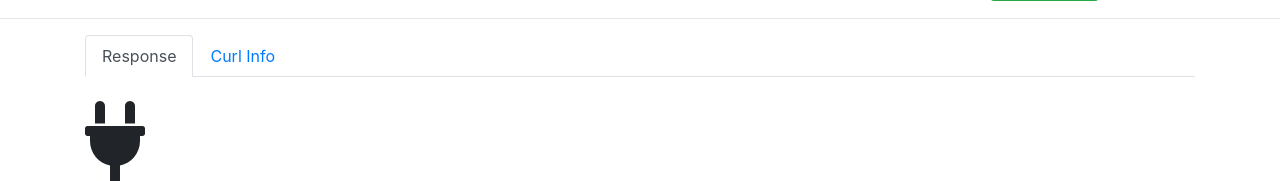
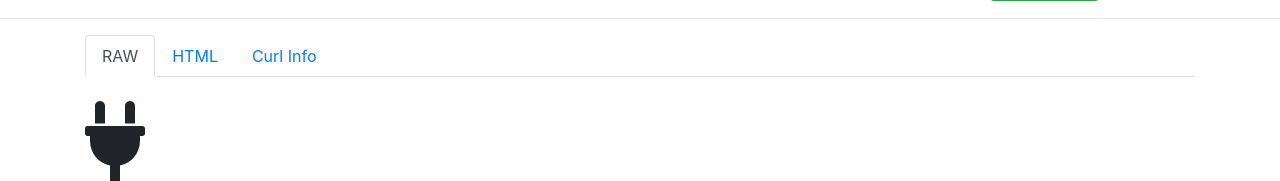
Before and after one commit to cornezuelo/requester, a PHP site: page / in a window 1280 px wide. Shown: the part 661-842 px from the top of the page. Run offline with PHP 8.4, Linux system fonts and the light colour scheme.

Commit message:
add HTML response

```diff
--- a/index.php
+++ b/index.php
@@ -209,12 +209,14 @@ if (isset($_REQUEST['action']) && $_REQUEST['action'] == 'load' && isset($_REQUE
             <div class="col">
                 <nav>
                   <div class="nav nav-tabs" id="nav-tab" role="tablist">
-                    <a class="nav-item nav-link active" id="nav-response-tab" data-toggle="tab" href="#nav-response" role="tab" aria-controls="nav-response" aria-selected="true">Response</a>
+                    <a class="nav-item nav-link active" id="nav-response-tab" data-toggle="tab" href="#nav-response" role="tab" aria-controls="nav-response" aria-selected="true">RAW</a>
+					<a class="nav-item nav-link" id="nav-html-tab" data-toggle="tab" href="#nav-html" role="tab" aria-controls="nav-html" aria-selected="true">HTML</a>
                     <a class="nav-item nav-link" id="nav-curlinfo-tab" data-toggle="tab" href="#nav-curlinfo" role="tab" aria-controls="nav-curlinfo" aria-selected="false">Curl Info</a>
                   </div>
                 </nav>
                 <div class="tab-content" id="nav-tabContent">
                     <div class="tab-pane fade show active" id="nav-response" role="tabpanel" aria-labelledby="nav-response-tab"><br><i class="fas fa-plug fa-5x"></i></div>
+					<div class="tab-pane fade" id="nav-html" role="tabpanel" aria-labelledby="nav-html-tab"><br><i class="fas fa-plug fa-5x"></i></div>
                     <div class="tab-pane fade" id="nav-curlinfo" role="tabpanel" aria-labelledby="nav-curlinfo-tab"><br><i class="fas fa-plug fa-5x"></i></div>
                 </div>
             </div>
@@ -289,6 +291,7 @@ if (isset($_REQUEST['action']) && $_REQUEST['action'] == 'load' && isset($_REQUE
            event.preventDefault();
            $('#nav-curlinfo').html('');
            $('#nav-response').html('');
+		   $('#nav-html').html('');
            _html = $("#div-content").html();
            $('#div-content').html('<div align="center"><i class="fas fa-cog fa-spin fa-10x"></i></div>');
            $('#btn-submit').attr('disabled',true);
@@ -304,9 +307,11 @@ if (isset($_REQUEST['action']) && $_REQUEST['action'] == 'load' && isset($_REQUE
                 _info += '</ul>';
                 $('#nav-curlinfo').html(_info);
                 $('#nav-response').html('<br><textarea class="form-control response" rows="25" style="width:100%" id="textarea-content" onclick="$(this).select()">'+e.output+'</textarea>');
+				$('#nav-html').html('<br><div style="border-style:solid;border-width:2px;"><iframe src="output.html" style="width:100%;height:580px;" frameborder=0></iframe></div><h4 align="center"><a href="output.html" target="_blank">OPEN HTML RESPONSE</a></h4>');
             } else {
                 $('#nav-curlinfo').html('<br><h3 align="center">Oooppssss... Error on json response! Maybe enconding problem?</h3>');
                 $('#nav-response').html('<br><h3 align="center">Oooppssss... Error on json response! Maybe enconding problem?</h3><textarea class="form-control response" rows="25" style="width:100%" id="textarea-content">'+e.responseText+'</textarea>');
+				$('#nav-html').html('<br><h3 align="center">Oooppssss... Error on json response! Maybe enconding problem?</h3>');
             }
             $('#btn-submit').attr('disabled',false);
            });
```
Also changed, not shown: src/Controller.php (+5 -4 lines), 1 other file.
